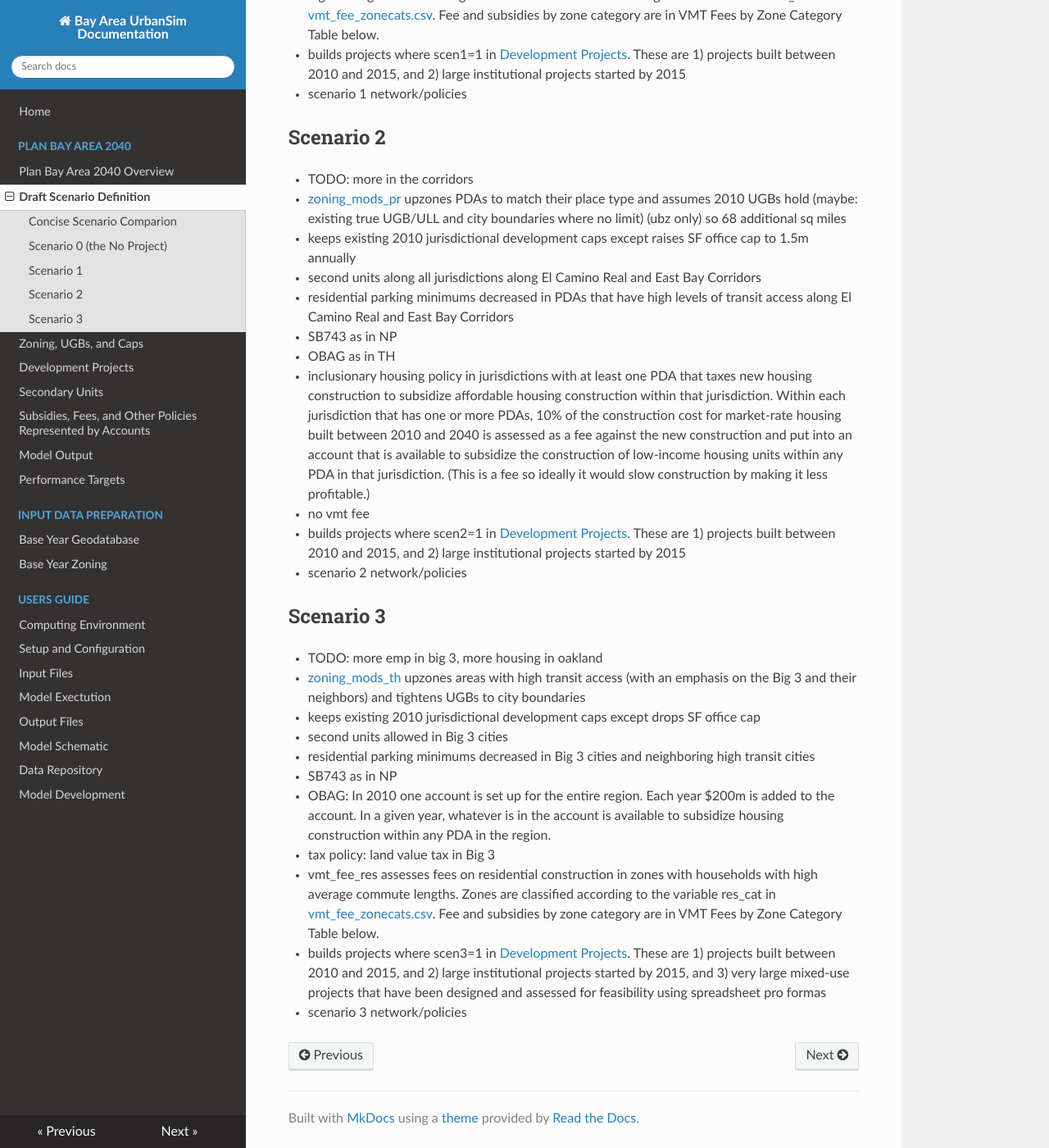
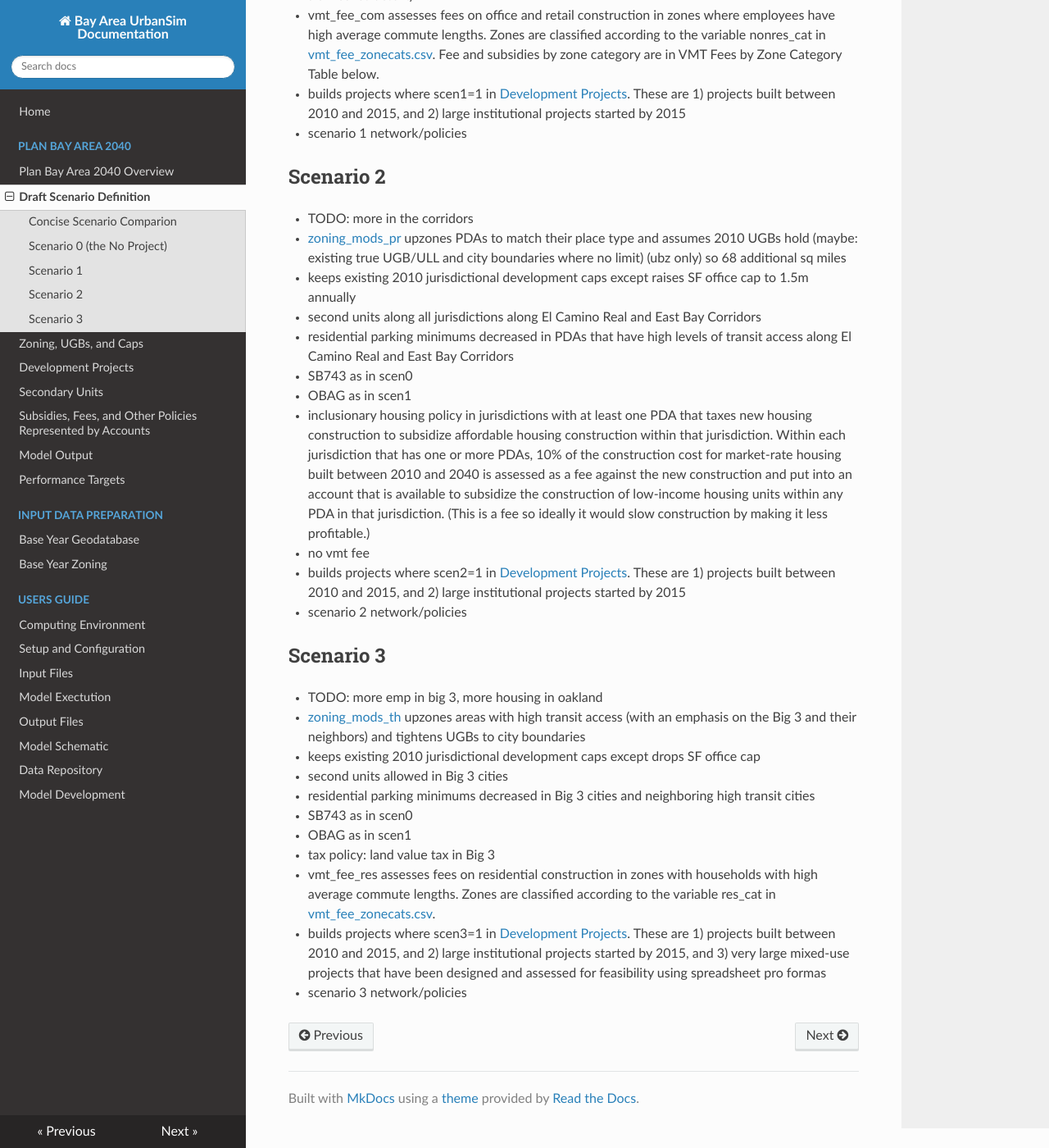
Before and after one commit to BayAreaMetro/baus_docs2, an MkDocs documentation site: the page built from docs/pba40/scenarios_def_pba40.md, in a window 1280 px wide and 1400 px high, scrolled down 1493 px. Shown: the whole window at 82% size. Built offline with MkDocs 1.6.1, drawn with Linux system fonts in a browser that asks for light colours; nearby versions of some CDN libraries; old or Windows-style settings are respelled for this version of MkDocs; some of the changed text lies outside the part shown.

Commit message:
Update scenarios_def_pba40.md

```diff
--- a/docs/pba40/scenarios_def_pba40.md
+++ b/docs/pba40/scenarios_def_pba40.md
@@ -35,8 +35,8 @@
 * keeps existing 2010 jurisdictional development caps
 * second units allowed in all jurisdictions
 * residential parking minimums decreased in PDAs along rail
-* SB743 as in NP
-* OBAG as in TH
+* SB743 as in scen0
+* OBAG: In 2010 one account is set up for the entire region. Each year $200m is added to the account. In a given year, whatever is in the account is available to subsidize housing construction within any PDA in the region.
 * redev in jurisdictions with at least one PDA: Within each jurisdiction, 1% of the increase in value of all market-rate buildings is available to subsidize low-income housing construction within that jurisdiction's TPAs. (This is a redirection of taxation so ideally it wouldn't be a fee so it wouldn't slow constructon.)
 * vmt_fee_com assesses fees on office and retail construction in zones where employees have high average commute lengths. Zones are classified according to the variable nonres_cat in [vmt_fee_zonecats.csv](https://github.com/MetropolitanTransportationCommission/bayarea_urbansim/blob/master/data/vmt_fee_zonecats.csv). Fee and subsidies by zone category are in VMT Fees by Zone Category Table below.
 * builds projects where scen1=1 in [Development Projects](https://github.com/MetropolitanTransportationCommission/bayarea_urbansim/blob/master/data/development_projects.csv). These are 1) projects built between 2010 and 2015, and 2) large institutional projects started by 2015
@@ -50,8 +50,8 @@
 * keeps existing 2010 jurisdictional development caps except raises SF office cap to 1.5m annually
 * second units along all jurisdictions along El Camino Real and East Bay Corridors
 * residential parking minimums decreased in PDAs that have high levels of transit access along El Camino Real and East Bay Corridors
-* SB743 as in NP
-* OBAG as in TH
+* SB743 as in scen0
+* OBAG as in scen1
 * inclusionary housing policy in jurisdictions with at least one PDA that taxes new housing construction to subsidize affordable housing construction within that jurisdiction. Within each jurisdiction that has one or more PDAs, 10% of the construction cost for market-rate housing built between 2010 and 2040 is assessed as a fee against the new construction and put into an account that is available to subsidize the construction of low-income housing units within any PDA in that jurisdiction. (This is a fee so ideally it would slow construction by making it less profitable.)
 * no vmt fee
 * builds projects where scen2=1 in [Development Projects](https://github.com/MetropolitanTransportationCommission/bayarea_urbansim/blob/master/data/development_projects.csv). These are 1) projects built between 2010 and 2015, and 2) large institutional projects started by 2015
@@ -65,9 +65,9 @@
 * keeps existing 2010 jurisdictional development caps except drops SF office cap
 * second units allowed in Big 3 cities
 * residential parking minimums decreased in Big 3 cities and neighboring high transit cities
-* SB743 as in NP
-* OBAG: In 2010 one account is set up for the entire region. Each year $200m is added to the account. In a given year, whatever is in the account is available to subsidize housing construction within any PDA in the region.
+* SB743 as in scen0
+* OBAG as in scen1
 * tax policy: land value tax in Big 3
-* vmt_fee_res assesses fees on residential construction in zones with households with high average commute lengths. Zones are classified according to the variable res_cat in [vmt_fee_zonecats.csv](https://github.com/MetropolitanTransportationCommission/bayarea_urbansim/blob/master/data/vmt_fee_zonecats.csv). Fee and subsidies by zone category are in VMT Fees by Zone Category Table below.
+* vmt_fee_res assesses fees on residential construction in zones with households with high average commute lengths. Zones are classified according to the variable res_cat in [vmt_fee_zonecats.csv](https://github.com/MetropolitanTransportationCommission/bayarea_urbansim/blob/master/data/vmt_fee_zonecats.csv).
 * builds projects where scen3=1 in [Development Projects](https://github.com/MetropolitanTransportationCommission/bayarea_urbansim/blob/master/data/development_projects.csv). These are 1) projects built between 2010 and 2015, and 2) large institutional projects started by 2015, and 3) very large mixed-use projects that have been designed and assessed for feasibility using spreadsheet pro formas
 * scenario 3 network/policies
```
